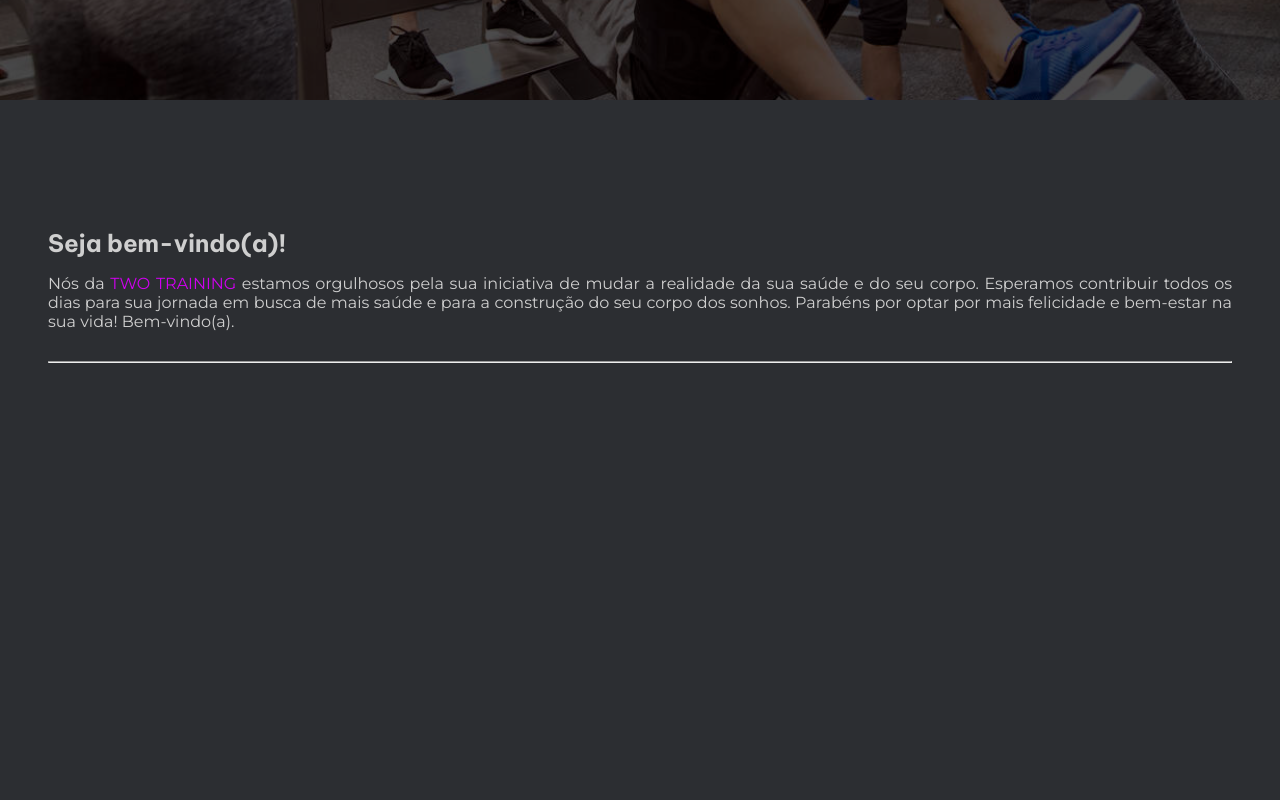
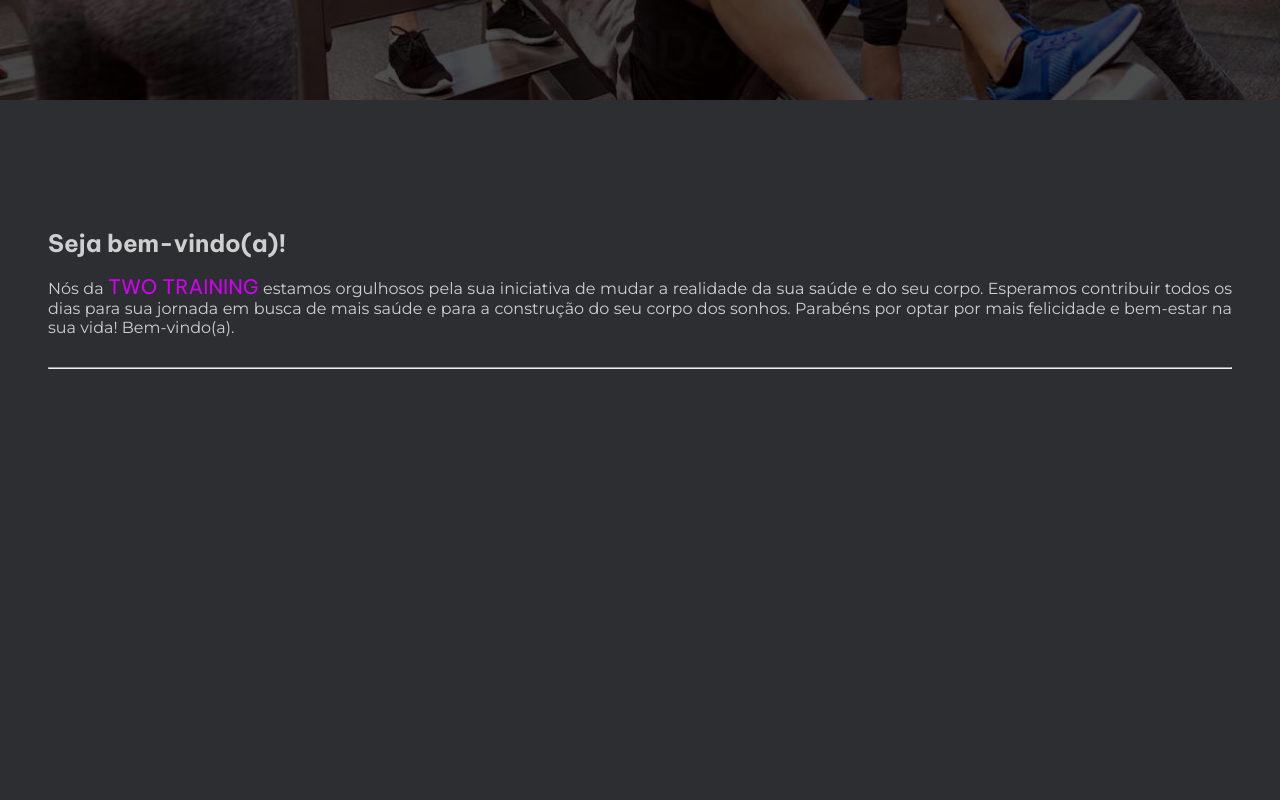
Before and after one commit to JhoneMello/site-academia-two, a plain HTML site: page index.html in a window 1280 px wide. Shown: the part 620-1420 px from the top of the page. Drawn offline with nearby package versions, Linux system fonts and the light colour scheme; files whose address does not match are found by name; a web font is replaced by a local one.

Commit message:
Atualizção no min-height

```diff
--- a/css/style.css
+++ b/css/style.css
@@ -39,8 +39,8 @@ html{
 body{
     background-color: var(--cor-03);
     color: var(--cor-02);
+
 }
-
 p{
     margin: 1rem 0;
     margin-bottom: 30px;
@@ -95,6 +95,13 @@ header{
 header span{
     color: var(--cor-destaque);
 }
+
+section span{
+    color: var(--cor-destaque);
+    font-family: "Be Vietnam Pro", sans-serif;
+    font-size: 20px;
+
+}
 header p{
     font-size: 2rem;
 }
@@ -125,7 +132,7 @@ main{
     }
 
     section{
-        min-height: 80vh;
+        min-height: 70vh;
         padding-top: 6rem;
     }
 
--- a/index.html
+++ b/index.html
@@ -188,7 +188,7 @@
 
             <h4>ASSINE A NOSSA NEWSLITTER</h4>
             <div class="newslitter">
-                <input type="email" placeholder="Informe Seu E-mail">
+                <input type="email" placeholder="Informe seu E-mail">
                 <button>ENVIAR</button>
             </div>
 
```
